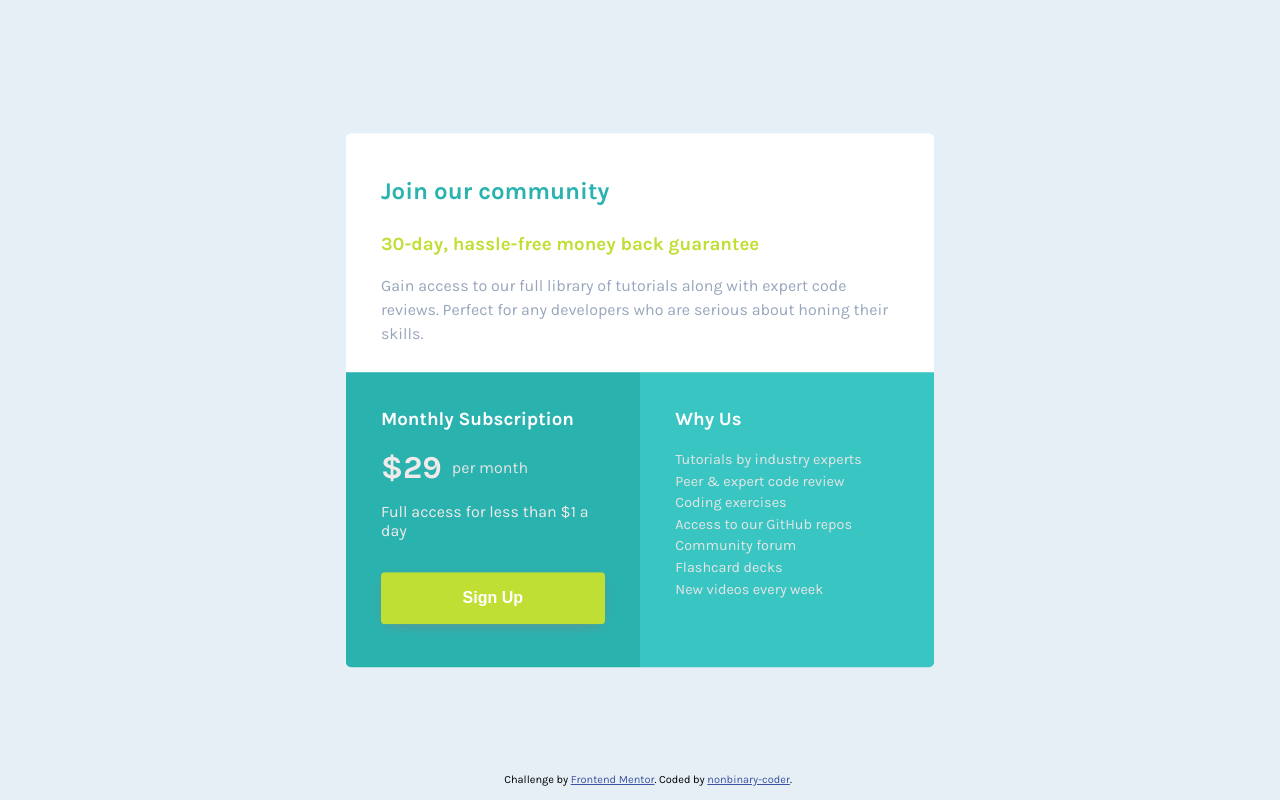
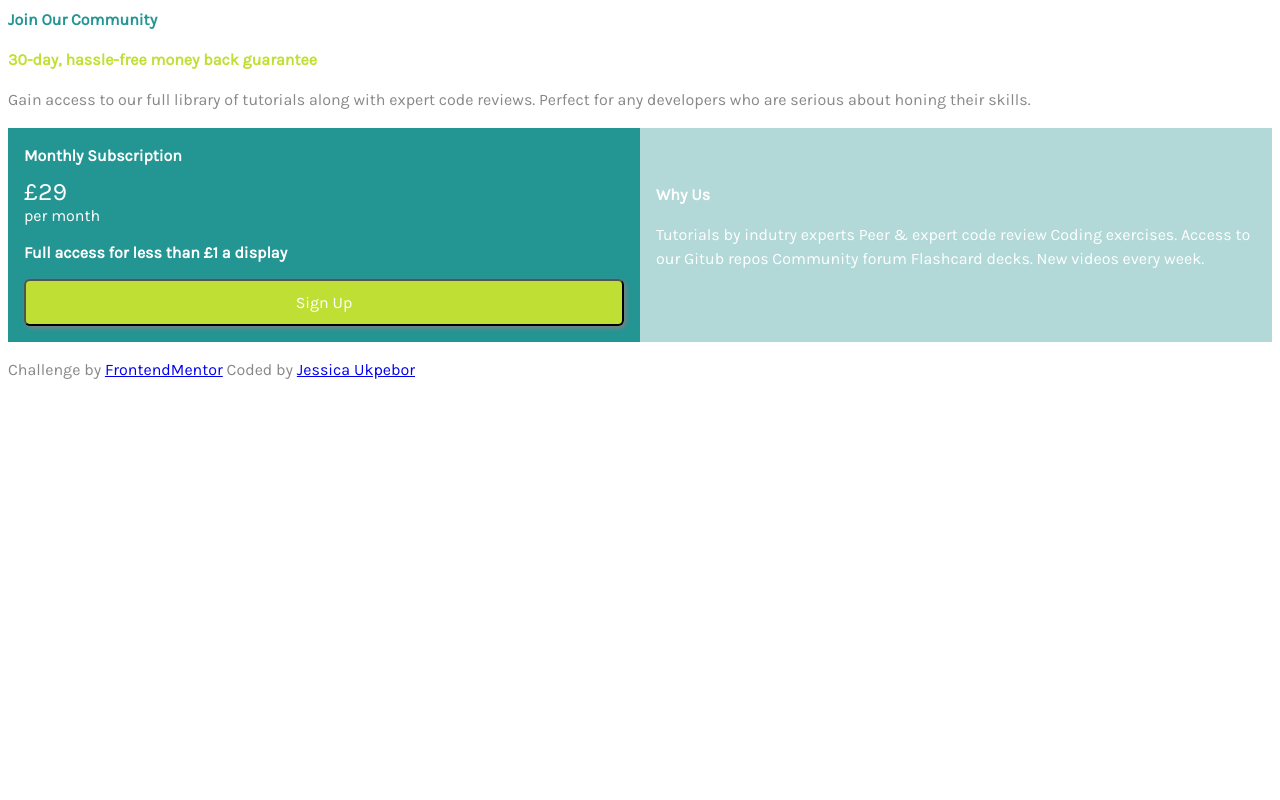
Before and after one commit to JessicaUkpebor/single-price-grid-component-master, a plain HTML site: page index.html in a window 1280 px wide. Drawn offline with nearby package versions, Linux system fonts and the light colour scheme.

Commit message:
Update index.html

```diff
--- a/index.html
+++ b/index.html
@@ -4,72 +4,155 @@
   <meta charset="UTF-8">
   <meta name="viewport" content="width=device-width, initial-scale=1.0"> <!-- displays site properly based on user's device -->
 
-  <link href="https://fonts.googleapis.com/css2?family=Karla:wght@400;700&display=swap" rel="stylesheet">
   <link rel="icon" type="image/png" sizes="32x32" href="./images/favicon-32x32.png">
+  <link rel="stylesheet" href="styles.css">
 
   <title>Frontend Mentor | Single Price Grid Component</title>
-  <!-- <link rel="stylesheet" href="https://stackpath.bootstrapcdn.com/bootstrap/4.4.1/css/bootstrap.min.css" integrity="sha384-Vkoo8x4CGsO3+Hhxv8T/Q5PaXtkKtu6ug5TOeNV6gBiFeWPGFN9MuhOf23Q9Ifjh" crossorigin="anonymous"> -->
-  <link rel="stylesheet" href="style.css">
+
+</head>
+<body>
+
+  <header> <b>
+Join Our Community
+
+  </header></b>
+
+
+<link href="https://fonts.googleapis.com/css2?family=Karla&display=swap" rel="stylesheet">
+
+<style>
+
+  h3, p, header {
+    font-family: Karla;
+    font-size: 16px;
+  }
+
+  header {
+    color: #239593;
+  }
+
+  h3 {
+    color: #C0DF34;
+  }
+
+  P {
+    color: #888888
+  }
+
+button {
+  background-color: #C0DF34;
+  font-family: Karla;
+  color: white;
+  padding-left: 65px;
+  padding-right: 65px;
+  padding-top: 12px;
+  padding-bottom: 12px;
+  font-size: 16px;
+  border-radius: 6px;
+  box-shadow: 2px 2px 5px grey
+}
+
+
+body {
+  color: #fff;
+  font-color: #ffffff;
+  font-family: Karla;
+  font-size: 16px;
+  line-height: 150%;
+  text-align: left;
+}
+
+div {
+  display: flex;
+  flex-direction: column;
+  justify-content: center;
+}
+
+h1 {
+  font-size: 1.75rem;
+  margin: 0 0 0.75rem 0;
+}
+
+/* Pattern styles */
+.container {
+  display: flex;
+
+}
+
+.left-half {
+  background-color: #239593;
+  flex: 1;
+  padding: 1rem;
+
+}
+
+.right-half {
+  background-color: #b2d8d8;
+  flex: 1;
+  padding: 1rem;
+
+
+}
 
 
 
-  <!-- Feel free to remove these styles or customise in your own stylesheet 👍 -->
-  <style>
-    .attribution { font-size: 11px; text-align: center; }
-    .attribution a { color: hsl(228, 45%, 44%); }
+#container {
+
+  width: 50%;
+}
+
+
+
+
+
   </style>
-</head>
-<body>
 
-  <div class="container-fluid">
 
-    <div class="row">
-      <div class="box-lg box-heading">
-        <!-- <div class="col-lg-12 box-heading"> -->
-        <h1> Join our community </h1>
 
-        <h3> 30-day, hassle-free money back guarantee </h3>
 
-        <p>Gain access to our full library of tutorials along with expert code reviews.
-        Perfect for any developers who are serious about honing their skills. </p>
-      </div>
+
+
+
+
+   <h3>
+        30-day, hassle-free money back guarantee
+   </h3>
+
+<p> Gain access to our full library of tutorials along with expert code reviews. Perfect for any developers who are serious about honing their skills.
+  </p>
+
+
+
+ <div class="box-md box-signup">
+     <section class="container">
+    <div class="left-half">
+        <h1 style="font-size: 16px;"> Monthly Subscription</h1>
+  <span style="vertical-align: text-bottom;color: white; font-size: 25px;"> £29 </span>
+        per month
+
+        <h2 style="font-size: 16px;">Full access for less than £1 a display</h2>
+
+        <button type="button"> Sign Up </button>
+
+    </div>
+<div id="container">
+    <div class="right-half">
+    <box>
+        <h1 style="font-size: 16px;">Why Us</h1>
+        <p style="color: white;">Tutorials by indutry experts Peer & expert code review Coding exercises. Access to our Gitub repos Community forum Flashcard decks. New videos every week.</p>
+
+  </box>
+
+    </div>
+    </div>
     </div>
 
-    <div class="row">
-      <div class="box-md box-signup">
-      <!-- <div class="col-lg-6 box-signup"> -->
-        <h3>Monthly Subscription</h3>
 
-        <p class="dollar-sign">&dollar;29 <span>per month</span></p>
 
-        <p>Full access for less than &dollar;1 a day </p>
 
-        <button class="btn">Sign Up</button>
-      </div>
-      <div class="box-md box-whyus">
-      <!-- <div class="col-lg-6 box-signup"> -->
-        <h3>Why Us</h3>
-        <ul>
-          <li>Tutorials by industry experts</li>
-          <li>Peer &amp; expert code review</li>
-          <li>Coding exercises</li>
-          <li>Access to our GitHub repos</li>
-          <li>Community forum</li>
-          <li>Flashcard decks</li>
-          <li>New videos every week</li>
-        </ul>
-      </div>
-    </div>
-  </div>
-
-  <script src="https://code.jquery.com/jquery-3.4.1.slim.min.js" integrity="sha384-J6qa4849blE2+poT4WnyKhv5vZF5SrPo0iEjwBvKU7imGFAV0wwj1yYfoRSJoZ+n" crossorigin="anonymous"></script>
-  <script src="https://cdn.jsdelivr.net/npm/popper.js@1.16.0/dist/umd/popper.min.js" integrity="sha384-Q6E9RHvbIyZFJoft+2mJbHaEWldlvI9IOYy5n3zV9zzTtmI3UksdQRVvoxMfooAo" crossorigin="anonymous"></script>
-  <script src="https://stackpath.bootstrapcdn.com/bootstrap/4.4.1/js/bootstrap.min.js" integrity="sha384-wfSDF2E50Y2D1uUdj0O3uMBJnjuUD4Ih7YwaYd1iqfktj0Uod8GCExl3Og8ifwB6" crossorigin="anonymous"></script>
   <footer>
-    <p class="attribution">
-      Challenge by <a href="https://www.frontendmentor.io?ref=challenge" target="_blank">Frontend Mentor</a>.
-      Coded by <a href="#">nonbinary-coder</a>.
-    </p>
-  </footer>
-</body>
-</html>
+  <p>
+    Challenge by <a href="https://www.frontendmentor.io/challenges">FrontendMentor</a>
+    Coded by <a href="https://github.com/folas18">Jessica Ukpebor</a>
+  </p>
+</footer>
```
